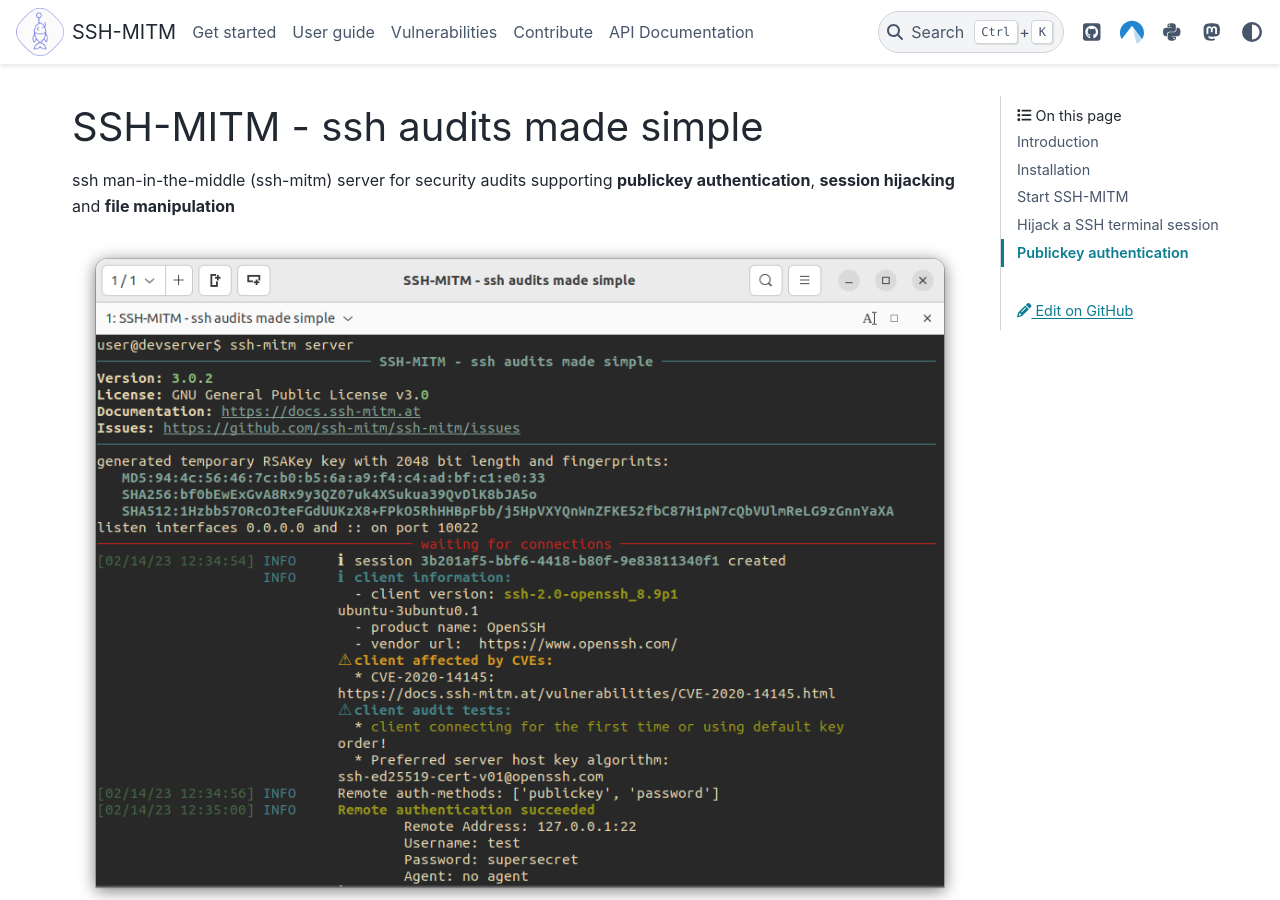
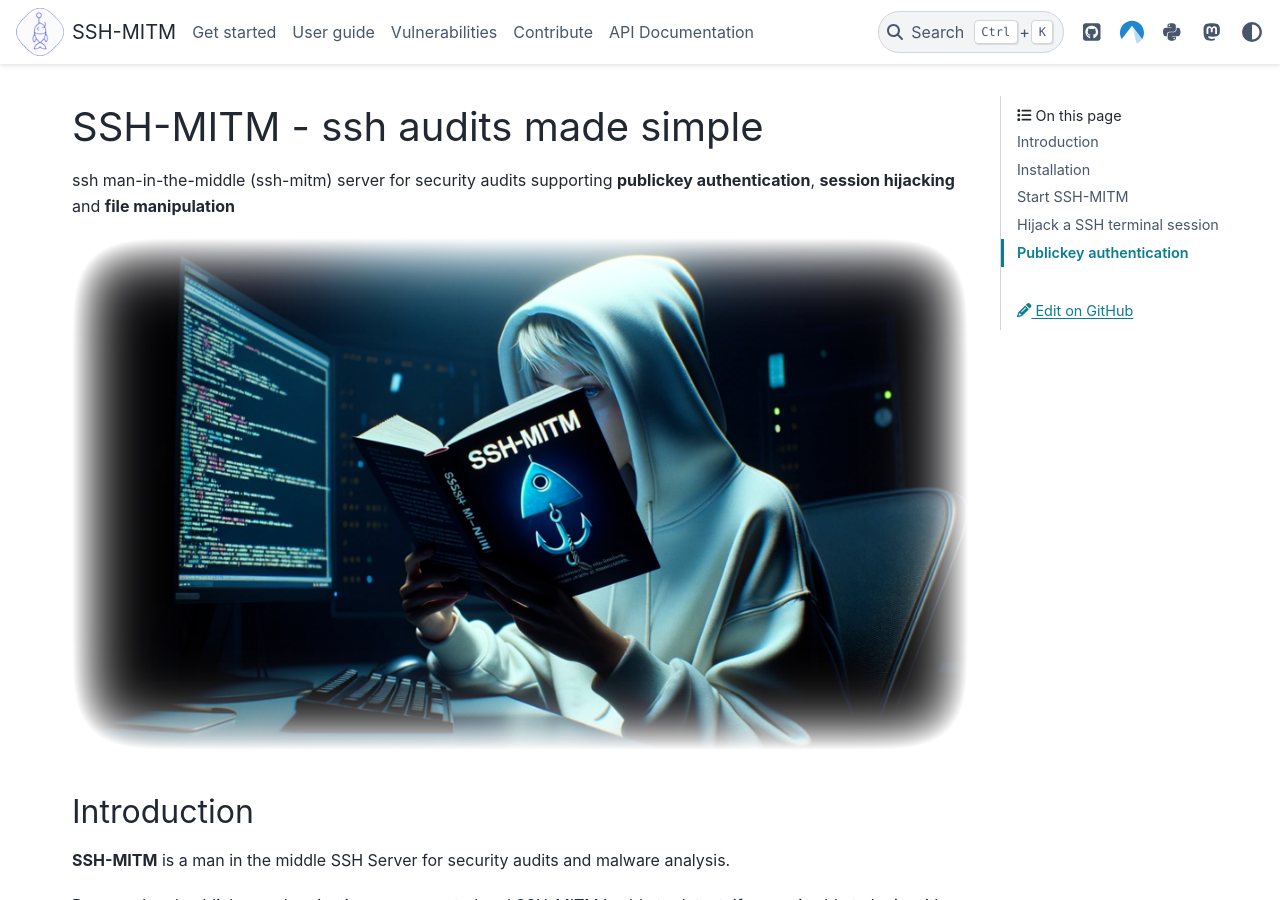
Before and after one commit to ssh-mitm/ssh-mitm, a Sphinx documentation site: the page built from doc/index.rst, in a window 1280 px wide and 900 px high. Built offline with Sphinx 7.4.7 and the PyData theme 0.15.4, drawn with Linux system fonts in a browser that asks for light colours; pages that are not in the unit, such as notebooks, are missing from menus.

Commit message:
add new main image to documentation and fixed missing config value

```diff
--- a/doc/index.rst
+++ b/doc/index.rst
@@ -4,7 +4,7 @@
 
 ssh man-in-the-middle (ssh-mitm) server for security audits supporting **publickey authentication**, **session hijacking** and **file manipulation**
 
-.. image:: _static/ssh-mitm-password.png
+.. image:: _static/image2.png
 
 Introduction
 ============
```
Also changed, not shown: doc/_static/image2.png (added), 2 other files.
